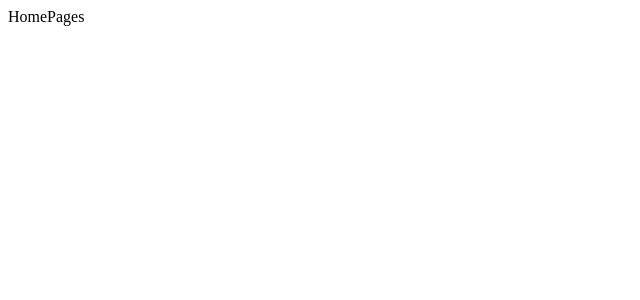
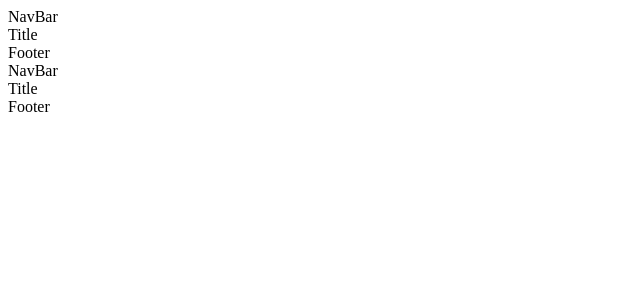
Before and after one commit to cvallejo32/proyecto5.2, a React (Create React App) app in the folder proyecto5.2/: page / in a window 1280 px wide. Shown: the top 300 px of the page, without its empty margins (0-640 px from the left). Built offline with nearby package versions, Linux system fonts and the light colour scheme.

Commit message:
paginas y componentes agregados

```diff
--- /dev/null
+++ b/package.json
@@ -0,0 +1,5 @@
+{
+  "dependencies": {
+    "bootstrap": "^5.2.0"
+  }
+}
--- a/proyecto5.2/src/App.js
+++ b/proyecto5.2/src/App.js
@@ -1,10 +1,12 @@
 import React from 'react'
+import AboutPage from './pages/AboutPage';
 import HomePages from './pages/HomePages';
 
 const App = () => {
   return (
     <>
     <HomePages />
+    <AboutPage />
     </>
   )
 }
--- /dev/null
+++ b/proyecto5.2/src/components/Footer.jsx
@@ -0,0 +1,9 @@
+import React from 'react'
+
+const Footer = () => {
+  return (
+    <div>Footer</div>
+  )
+}
+
+export default Footer;
--- /dev/null
+++ b/proyecto5.2/src/components/Title.jsx
@@ -0,0 +1,9 @@
+import React from 'react'
+
+const Title = () => {
+  return (
+    <div>Title</div>
+  )
+}
+
+export default Title;
--- /dev/null
+++ b/proyecto5.2/src/pages/AboutPage.jsx
@@ -0,0 +1,17 @@
+import React from 'react'
+import Footer from '../components/Footer'
+import NavBar from '../components/NavBar'
+import Title from '../components/Title'
+
+
+const AboutPage = () => {
+  return (
+    <>
+    <NavBar />
+    <Title />
+    <Footer />
+    </>
+  );
+};
+
+export default AboutPage
--- a/proyecto5.2/src/pages/HomePages.jsx
+++ b/proyecto5.2/src/pages/HomePages.jsx
@@ -1,9 +1,16 @@
 import React from 'react'
+import Title from '../components/Title';
+import NavBar from '../components/NavBar';
+import Footer from '../components/Footer';
 
 const HomePages = () => {
   return (
-    <div>HomePages</div>
-  )
-}
+    <>
+    <NavBar />
+    <Title />
+    <Footer />
+    </>
+  );
+};
 
-export default HomePages
+export default HomePages;
```
Also changed, not shown: 1 other file (tests, documents, lock files or other folders).
